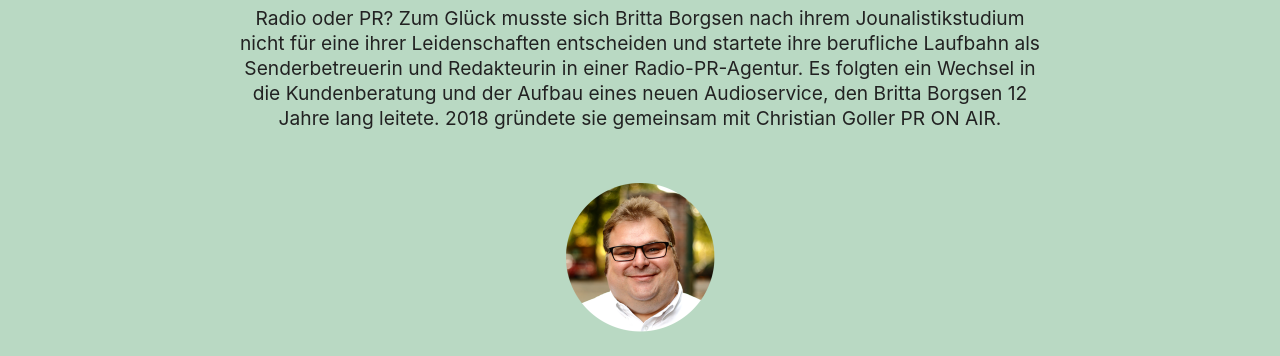
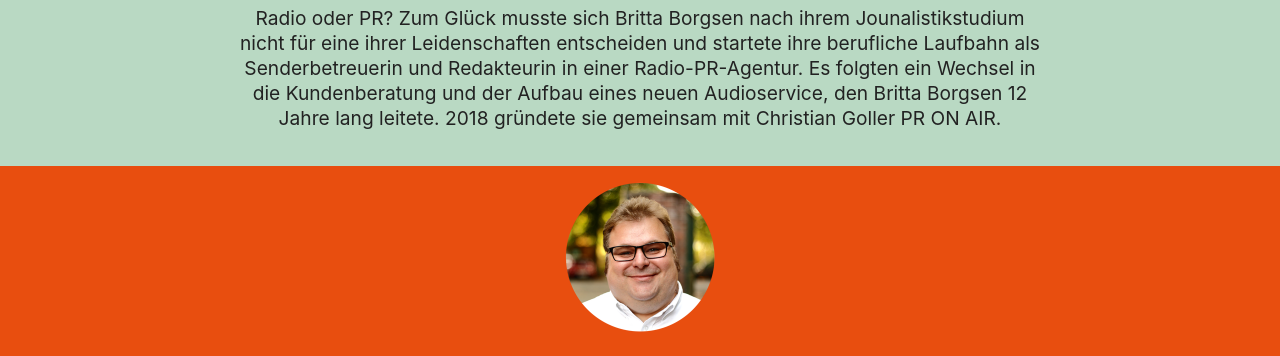
Before and after one commit to pr-onair/website, a website: page docs/koepfe/index.html in a window 1280 px wide. Shown: the part 428-784 px from the top of the page. Drawn offline with Linux system fonts and the light colour scheme.

Commit message:
Update index.html

```diff
--- a/docs/koepfe/index.html
+++ b/docs/koepfe/index.html
@@ -9,7 +9,7 @@
 <p>Radio oder PR? Zum Glück musste sich Britta Borgsen nach ihrem Jounalistikstudium nicht für eine ihrer Leidenschaften entscheiden und startete ihre berufliche
 Laufbahn als Senderbetreuerin und Redakteurin in einer Radio-PR-Agentur. Es folgten ein Wechsel in die Kundenberatung und der Aufbau eines neuen Audioservice,
 den Britta Borgsen 12 Jahre lang leitete. 2018 gründete sie gemeinsam mit Christian Goller PR ON AIR.</p>
-</section></section><section class="partial"><p><img src="../assets/img/christian.png" alt="Christian Goller"></p>
+</section></section><section class="section-orange"><section class="partial"><p><img src="../assets/img/christian.png" alt="Christian Goller"></p>
 <h2 id="christian-goller">Christian Goller</h2>
 <p>Christian Goller absolvierte nach dem Studium ein Volontariat in einer Hörfunk-PR-Agentur. Das Schreiben für Kunden und Radiosendungen hat er von der Pike auf
 gelernt: Vom aktuellen Ratgeber-Beitrag über Technik-Themen bis hin zum Buch-Bestseller und Computerspiel findet er für jedes Thema die richtigen Worte und
```
